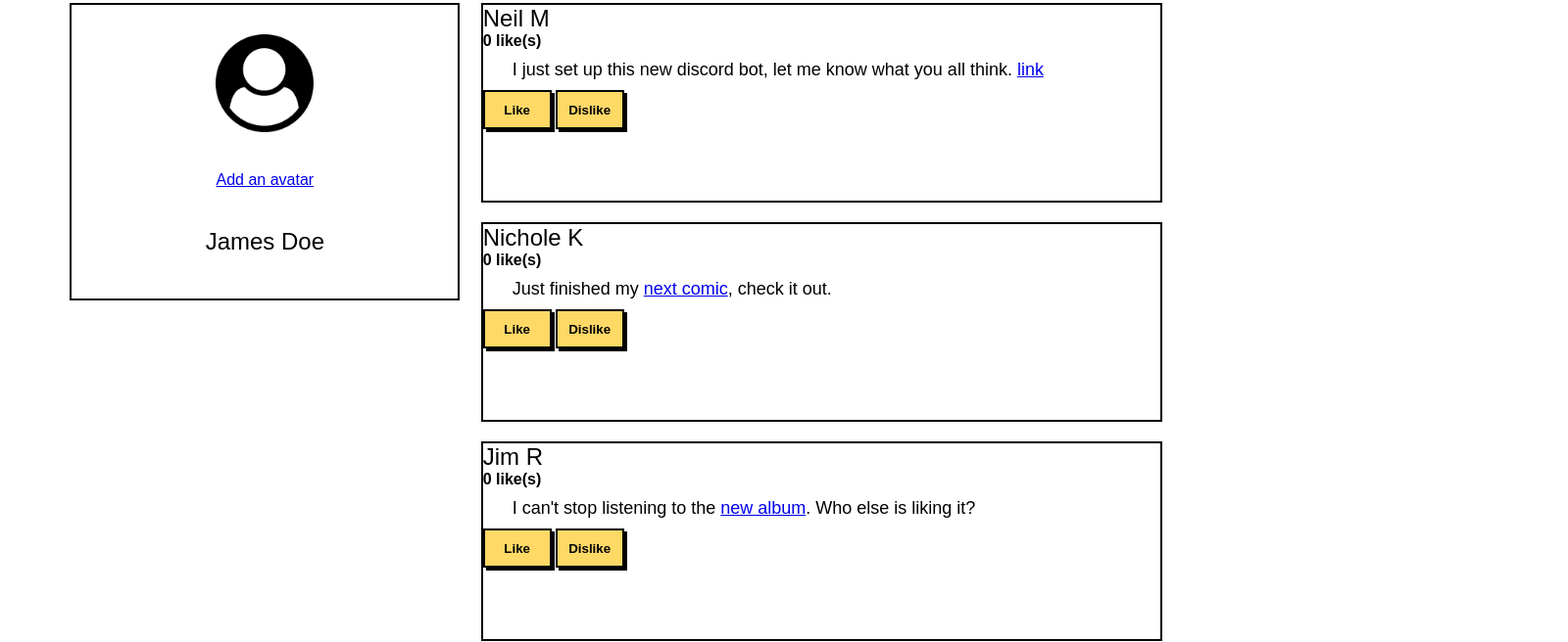
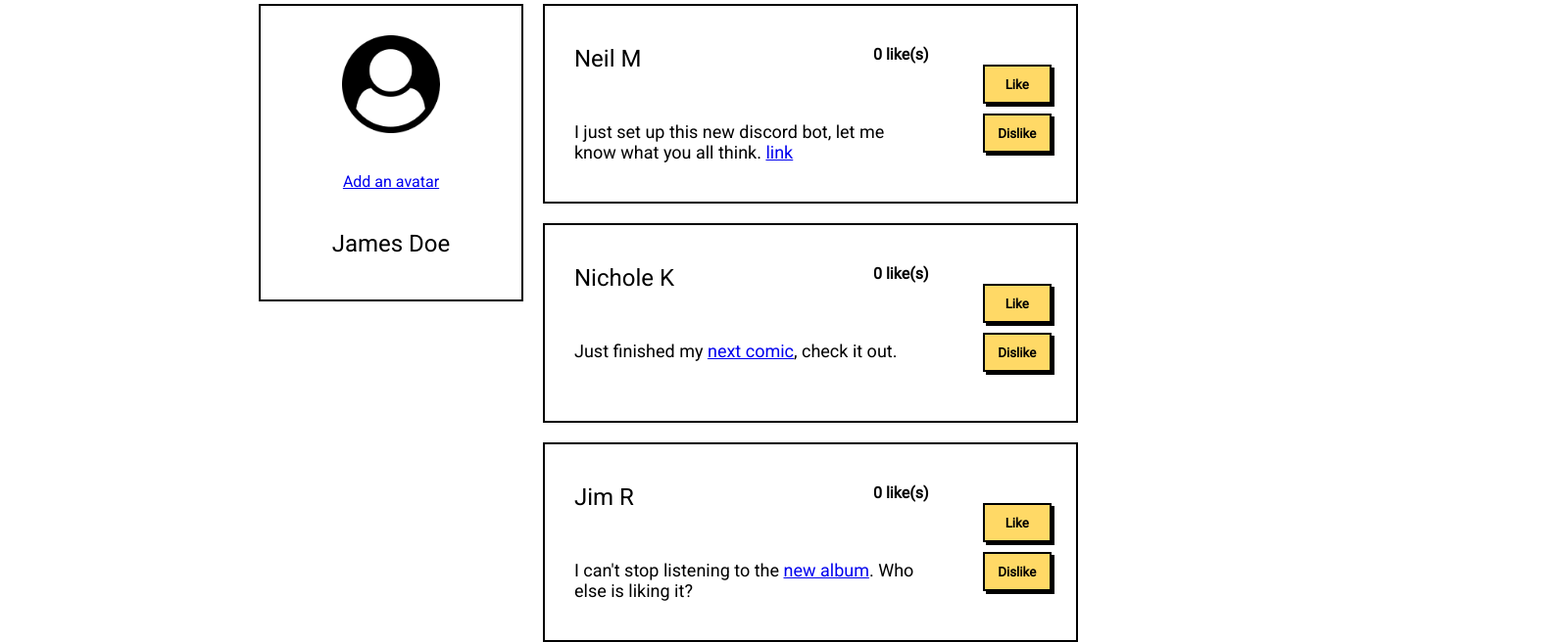
Before and after one commit to Matthew-Luk/Web-Fundamentals-Bootcamp, a plain HTML site: page Luk_Matthew_Likes_2/index.html in a window 1280 px wide. Shown: the part 154-810 px from the top of the page at 98% size, 1600 px wide, since content can reach past the window. Drawn offline with Linux system fonts and the light colour scheme.

Commit message:
Update style.css
redid sizing and styling

```diff
--- a/Luk_Matthew_Likes_2/style.css
+++ b/Luk_Matthew_Likes_2/style.css
@@ -1,6 +1,7 @@
 * {
     padding: 0px;
     margin: 0px;
+    font-family: roboto;
 }
 
 .navbar {
@@ -11,26 +12,26 @@
     padding: 0px 20px;
     background-color: black;
     color: white;
-    font-family: Arial, Helvetica, sans-serif;
+    padding-left: 300px;
 }
 
 .yourfeed {
     display: flex;
     justify-content: center;
     margin-top: 30px;
-    font-family: Arial, Helvetica, sans-serif;
     font-size: xx-large;
 }
 
 .content {
     display: flex;
-    justify-content: space-evenly;
+    justify-content: center;
 }
 
 .col1 {
-    width: 35%;
+    width: 25%;
     display: flex;
     justify-content: left;
+    margin-right: 20px;
 }
 
 .box1 {
@@ -44,31 +45,40 @@
 }
 
 .col2 {
-    width: 60%;
+    width: 40%;
     display: flex;
     flex-direction: column;
     align-items: right;
 }
 
 .box2 {
-    width: 90%;
+    width: 100%;
     height: 200px;
     border: 2px solid black;
     margin: 20px 50px 0px 0px;
+    display: flex;
+    padding-left: 30px;
 }
 
-.box3 {
-    width: 90%;
-    height: 200px;
-    border: 2px solid black;
-    margin: 15px 50px 0px 0px;
+.boxl {
+    display: flex;
+    flex-direction: column;
+    flex: 3;
+    margin-right: 30px;
 }
 
-.box4 {
-    width: 90%;
-    height: 200px;
-    border: 2px solid black;
-    margin: 15px 50px 0px 0px;
+.boxr {
+    display: flex;
+    flex-direction: column;
+    flex: 1;
+    justify-content: center;
+    align-items: center;
+}
+
+.boxl1 {
+    display: flex;
+    justify-content: space-between;
+    margin-top: 40px;
 }
 
 #pfp {
@@ -78,28 +88,17 @@
 }
 
 #box1name {
-    font-family: Arial, Helvetica, sans-serif;
     font-size: x-large;
     margin-top: 40px;
 }
 
 .heading {
-    font-family: Arial, Helvetica, sans-serif;
     font-size: x-large;
 }
 
-.boxt{
-    display: flex;
-    justify-content: space-around;
-    margin-top: 30px;
-    margin-bottom: 30px;
-    align-items: center;
-}
-
 .boxb {
-    font-family: Arial, Helvetica, sans-serif;
     font-size: large;
-    margin: 10px 30px;
+    margin-top: 50px;
 }
 
 .btn {
@@ -109,15 +108,10 @@
     border: 2px solid black;
     color: black;
     box-shadow: 3px 3px black;
-    font-family: Arial, Helvetica, sans-serif;
     font-weight: bold;
-}
-
-a {
-    font-family: Arial, Helvetica, sans-serif;
+    margin-top: 10px;
 }
 
 #count, #count2, #count3 {
-    font-family: Arial, Helvetica, sans-serif;
     font-weight: bold;
 }
```
